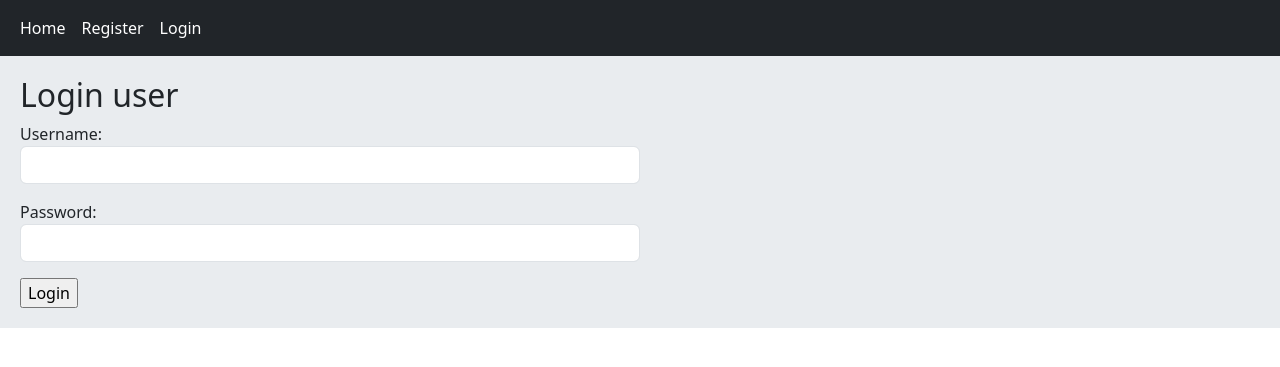
After one commit to moshrefwhite/mongard-social-nework-django2, a Django app: page /account/login/ in a window 1280 px wide. The commit adds this page. Shown: the top 367 px of the page. Run offline with Django 5.2, Linux system fonts and the light colour scheme.

Commit message:
add:login class view, create: login html file, add: login url and button, add: login form

```diff
--- a/A/account/forms.py
+++ b/A/account/forms.py
@@ -27,3 +27,10 @@ class UserRegistrationForm(forms.Form):
 
 		if p1 and p2 and p1 != p2:
 			raise ValidationError('password must be match')
+
+
+
+
+class UserLoginForm(forms.Form):
+	username = forms.CharField(widget=forms.TextInput(attrs={'class':'form-control'}))
+	password = forms.CharField(widget=forms.PasswordInput(attrs={'class':'form-control'}))
--- /dev/null
+++ b/A/account/templates/account/login.html
@@ -0,0 +1,11 @@
+{% extends 'base.html' %}
+
+{% block content %}
+    <h2>Login user</h2>
+    <form action="" method="post" class="col-md-6" novalidate>
+        {% csrf_token %}
+        {{ form.as_p }}
+        <input type="submit" value="Login">
+
+    </form>
+{% endblock %}
--- a/A/account/urls.py
+++ b/A/account/urls.py
@@ -4,5 +4,6 @@ from . import views
 app_name = 'account'
 urlpatterns = [
     path('register/', views.RegisterView.as_view(), name='user_register'),
+    path('login/', views.UserLoginView.as_view(), name='user_login'),
 
 ]
--- a/A/account/views.py
+++ b/A/account/views.py
@@ -1,8 +1,10 @@
 from django.shortcuts import render, redirect
 from django.views import View
-from .forms import UserRegistrationForm
+from .forms import UserRegistrationForm, UserLoginForm
 from django.contrib import messages
 from django.contrib.auth.models import User
+from django.contrib.auth import authenticate, login
+
 
 class RegisterView(View):
   form_class = UserRegistrationForm
@@ -20,3 +22,22 @@ class RegisterView(View):
       messages.success(request, 'you registered successfully', 'success')
       return redirect('home:home')
     return render(request, self.template_name, {'form': form})
+
+
+class UserLoginView(View):
+    form_class = UserLoginForm
+    template_name = 'account/login.html'
+    def get(self, request):
+        form = self.form_class
+        return render(request, self.template_name, {'form':form})
+    def post(self, request):
+        form = self.form_class(request.POST)
+        if form.is_valid():
+            cd = form.cleaned_data
+            user = authenticate(request, username=cd['username'], password=cd['password'])
+            if user is not None:
+                login(request, user)
+                messages.success(request, 'you logged in successfully', 'success')
+                return redirect('home:home')
+            messages.error(request, 'username or password is wrong', 'warning')
+        return render(request, self.template_name, {'form':form})
--- a/A/templates/inc/navbar.html
+++ b/A/templates/inc/navbar.html
@@ -3,6 +3,7 @@
     <div class="navbar-nav">
       <a class="nav-link active" href="{% url 'home:home' %}">Home</a>
       <a class="nav-link active" href="{% url 'account:user_register' %}">Register</a>
+      <a class="nav-link active" href="{% url 'account:user_login' %}">Login</a>
     </div>
   </div>
 </nav>
```
